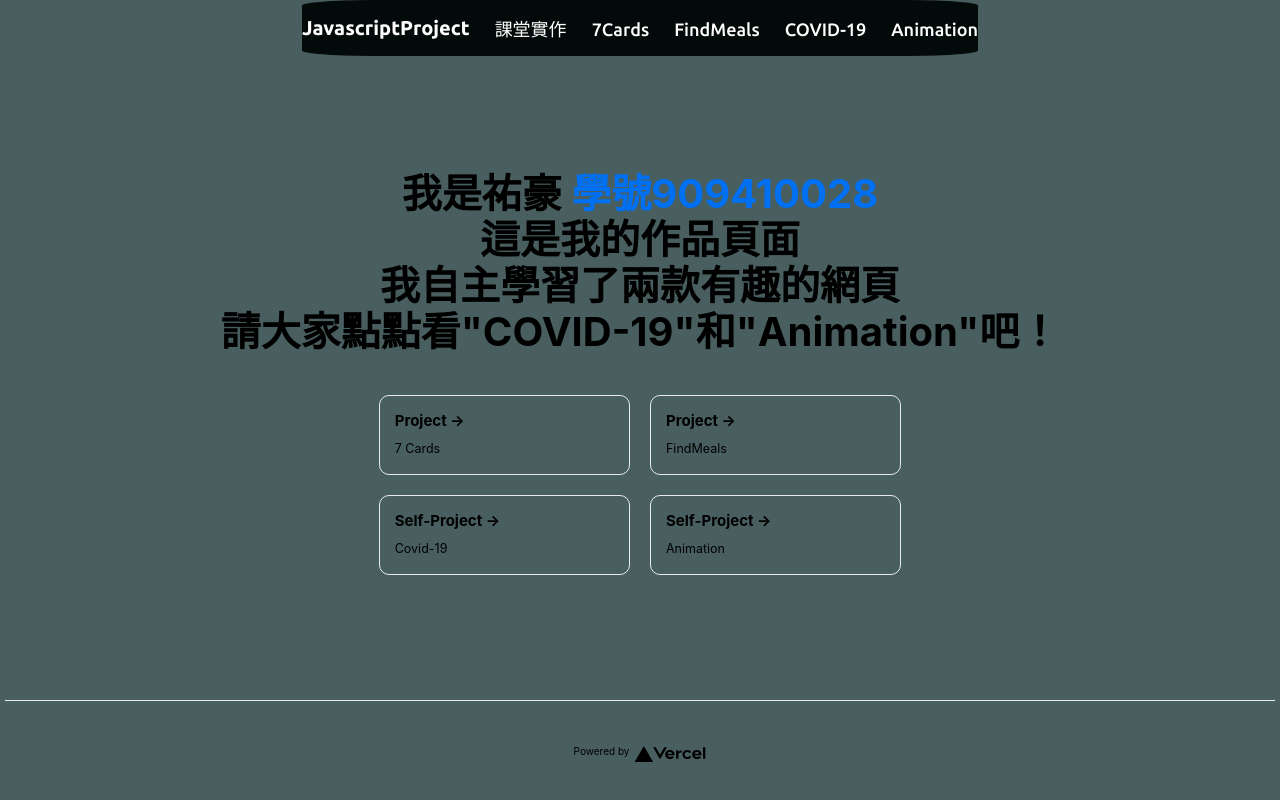
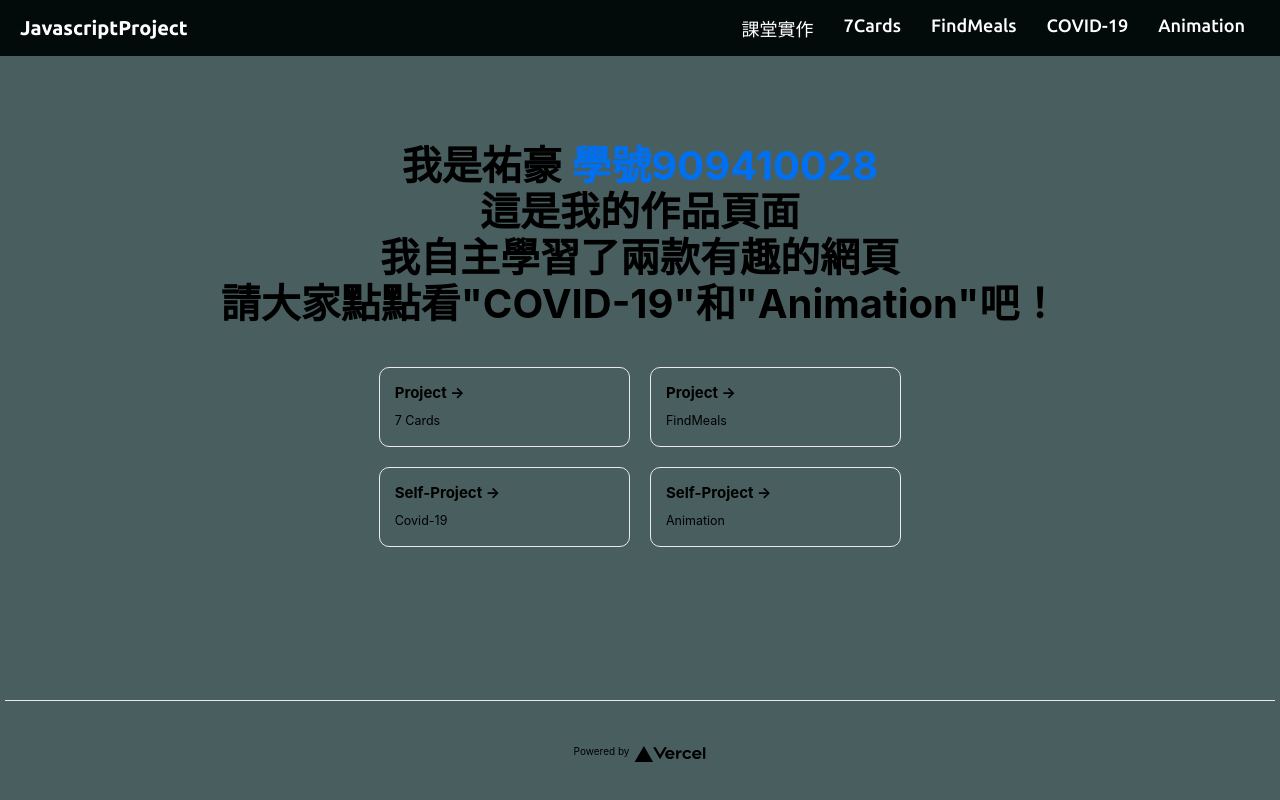
Before and after one commit to a88019401/Week15_Final_Project, a Next.js app: page / in a window 1280 px wide. Built offline with nearby package versions, Linux system fonts and the light colour scheme.

Commit message:
Update nav.module.css

```diff
--- a/styles/nav.module.css
+++ b/styles/nav.module.css
@@ -1,77 +1,92 @@
 @import url('https://fonts.googleapis.com/css2?family=Noto+Sans+TC:wght@400;500;900&family=Poppins:wght@400;500;600;700&family=Ubuntu:wght@500;700&display=swap');
 
 /* navbat 樣式*/
-.navbar{
+.navbar {
     background: rgb(3, 10, 10);
     display: flex;
     grid-area: nav;
     padding: 15px 0;
     font-family: 'Ubuntu', sans-serif;
-    border-radius: 10%;
-    width:auto;
+    width: 100%; /* 改為滿版 */
+    border-radius: 0; /* 移除圓角 */
+    position: fixed; /* 固定在畫面上方 */
+    top: 0;
+    left: 0;
+    z-index: 1000; /* 保持在最上層 */
 }
-.navbar .width{
+
+.navbar .width {
     display: flex;
     align-items: center;
     justify-content: space-between;
+    width: 100%; /* 確保內部元素滿版 */
+    padding: 0 20px; /* 增加左右邊距 */
 }
-.navbar .logo a{
+
+.navbar .logo a {
     color: #fff;
     font-size: 20px;
     font-weight: 600;
 }
-.navbar .menu li{
+
+.navbar .menu {
+    display: flex;
+    list-style: none;
+}
+
+.navbar .menu li {
     list-style: none;
     display: inline-block;
-    background: rgb(3, 10, 10);
-    }
-.navbar .menu li a{
+    margin: 0 15px; /* 控制選單間距 */
+}
+
+.navbar .menu li a {
     color: #fff;
     font-size: 18px;
     font-weight: 500;
-    margin-left: 25px;
     transition: all 0.5s ease;
-}
-.navbar .menu li a:hover{
-    color: #fff;
-}
-.navbar .logo a span{
-    color: #fff;
-    transition: all 0.3s ease;
+    text-decoration: none; /* 移除底線 */
 }
 
-.navbar .menu li ul{
+.navbar .menu li a:hover {
+    color: #ddd; /* 改變懸停顏色 */
+}
+
+.navbar .menu li ul {
     position: absolute;
     top: 70px;
     opacity: 0;
     visibility: hidden;
     transition: top .3s;
     padding-top: 5px;
+    background: rgb(3, 10, 10); /* 確保下拉選單背景一致 */
 }
-.navbar .menu li:hover > ul{
+
+.navbar .menu li:hover > ul {
     top: 50px;
     opacity: 1;
     visibility: visible;
 }
-.navbar .menu li ul li{
+
+.navbar .menu li ul li {
     position: relative;
     margin: 0px;
     width: 100px;
-    float: none;
     display: list-item;
-    border-bottom: 1px solid rgba(#fff);
+    border-bottom: 1px solid #fff; /* 修正邊框顏色 */
 }
-.lastli{
 
-    border-radius: 0 0 50% 50%;
+.navbar .menu li ul li a {
+    color: #fff;
+    font-size: 15px;
+    font-weight: 500;
+    transition: all 0.5s ease;
 }
-.firstli{
-    border-radius: 50% 50% 0 0;
+
+.lastli {
+    border-radius: 0;
 }
-.navbar .menu li ul li a{
-color: #fff;
-font-size: 15px;
-font-weight: 500;
-margin-left: 25px;
-transition: all 0.5s ease;
+
+.firstli {
+    border-radius: 0;
 }
```
